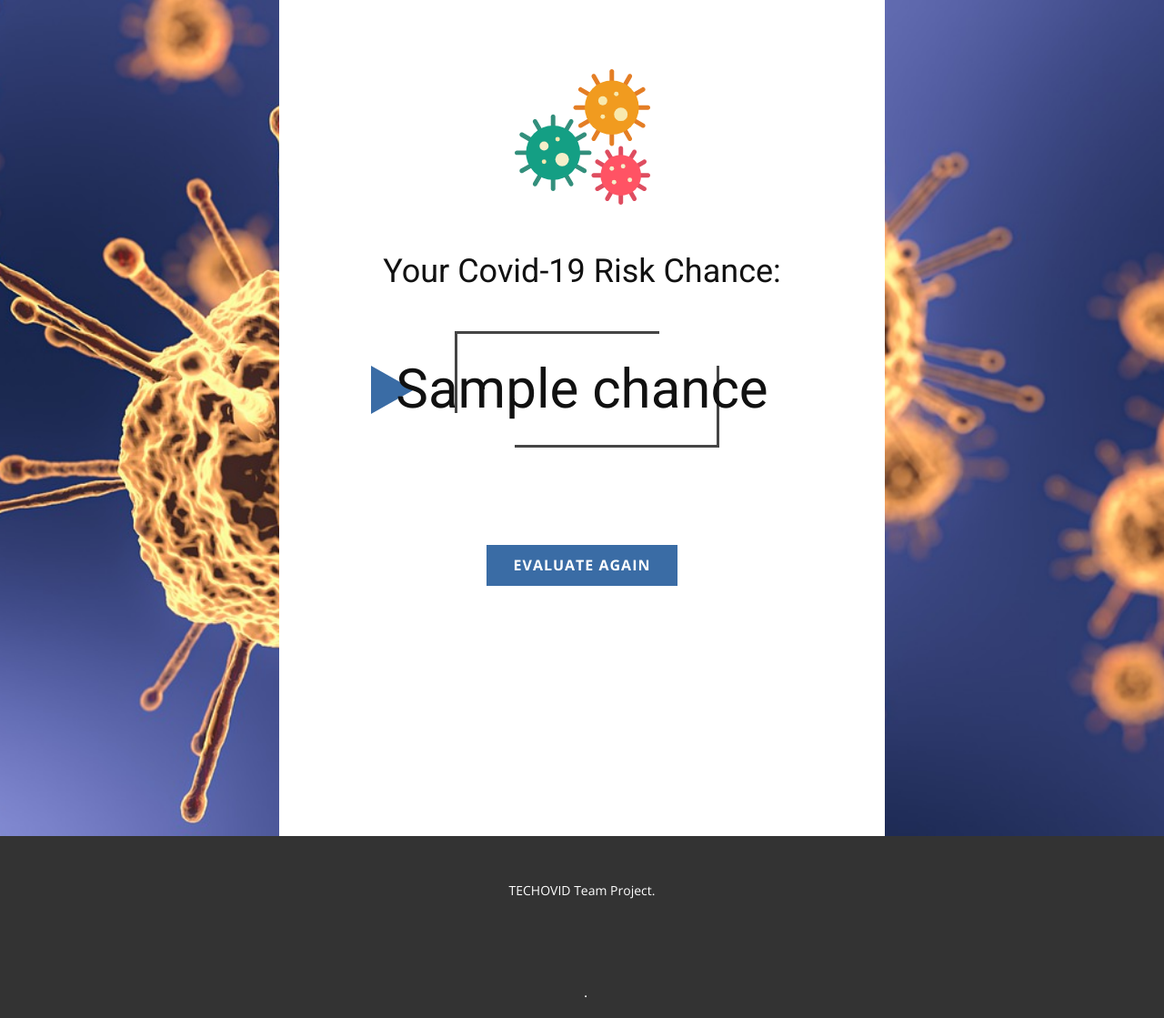
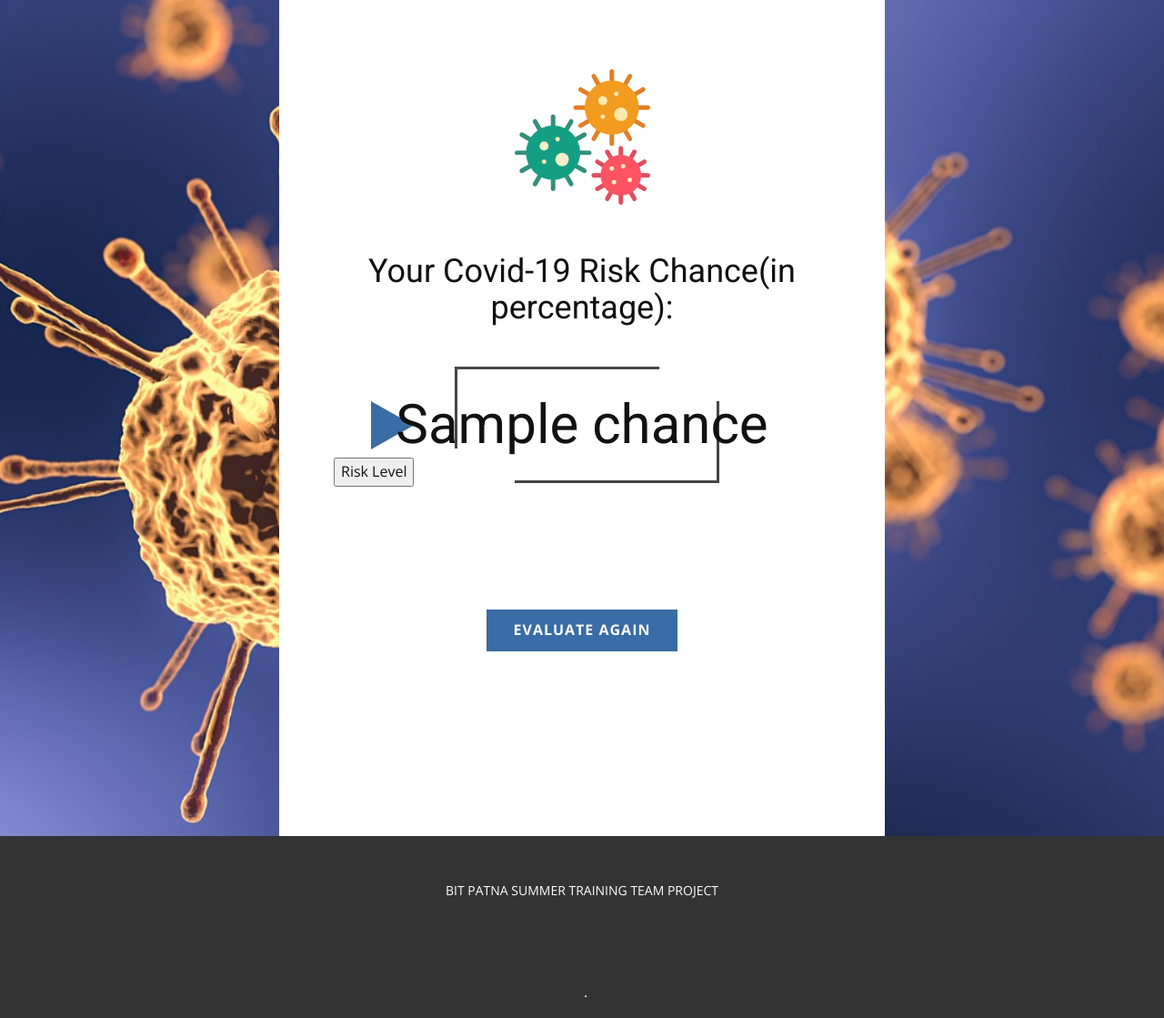
Before and after one commit to kaushikisinha06/Summer-Training-project, a Flask app: template templates/ShowResult.html in a window 1280 px wide. Shown: the part 81-1200 px from the top of the page at 91% size. Run offline with Flask 2, Linux system fonts and the light colour scheme; the template is opened without the code that fills it: most values are stand-ins (such as "Sample title", 1, 10 or a date in 2020); parts of the project's set-up code (start-up, migrations or seed data) failed here and were passed over.

Commit message:
Update ShowResult.html

```diff
--- a/templates/ShowResult.html
+++ b/templates/ShowResult.html
@@ -22,6 +22,17 @@
 		"url": "index.html",
 		"logo": "images/Techovidlogo.png"
 }</script>
+	  <script type = "text/javascript">
+         function myfunction() {
+		 if(chance<20)
+			 alert("Low Risk!");
+		 else if(chance >21 && chance<50)
+			 alert("Moderate Risk!");
+		 else
+			 alert("High Risk!");
+
+         }
+</script>
     <meta property="og:title" content="ShowResult">
     <meta property="og:type" content="website">
     <meta name="theme-color" content="#3a6ca5">
@@ -70,7 +81,7 @@
 
 
               </span>
-                  <h2 class="u-align-center u-text u-text-1">Your Covid-19 Risk Chance:</h2>
+                  <h2 class="u-align-center u-text u-text-1">Your Covid-19 Risk Chance(in percentage):</h2>
                   <div class="u-border-3 u-border-grey-dark-1 u-shape u-shape-bottom u-shape-right u-shape-1"></div>
                   <div class="u-border-3 u-border-grey-dark-1 u-shape u-shape-left u-shape-top u-shape-2"></div>
                   <div class="u-shape u-shape-svg u-text-palette-1-base u-shape-3">
@@ -78,7 +89,9 @@
                     <svg class="u-svg-content" viewBox="0 0 140 160" x="0px" y="0px" id="svg-7c69"><g><polygon points="0,0 140,80 0,160 	"></polygon>
 </g></svg>
                   </div>
-                  <h3 class="u-align-center u-text u-text-2">{{chance}}</h3>
+                  <h3 class="u-align-center u-text u-text-2">{{chance}} </h3>
+		<input type = "button" onclick = "myfunction()" value = "Risk Level">
+
                   <a href="/" data-page-id="107405493" class="u-btn u-button-style u-hover-palette-1-dark-1 u-palette-1-base u-btn-1">evaluate again</a>
                 </div>
               </div>
@@ -90,7 +103,7 @@
 
 
     <footer class="u-align-center u-clearfix u-footer u-grey-80 u-footer" id="sec-aeb0"><div class="u-clearfix u-sheet u-sheet-1">
-        <p class="u-small-text u-text u-text-variant u-text-1">TECHOVID Team Project.</p>
+        <p class="u-small-text u-text u-text-variant u-text-1">BIT PATNA SUMMER TRAINING TEAM PROJECT</p>
       </div></footer>
     <section class="u-backlink u-clearfix u-grey-80">
       <a class="u-link" href="" target="_blank">
```
